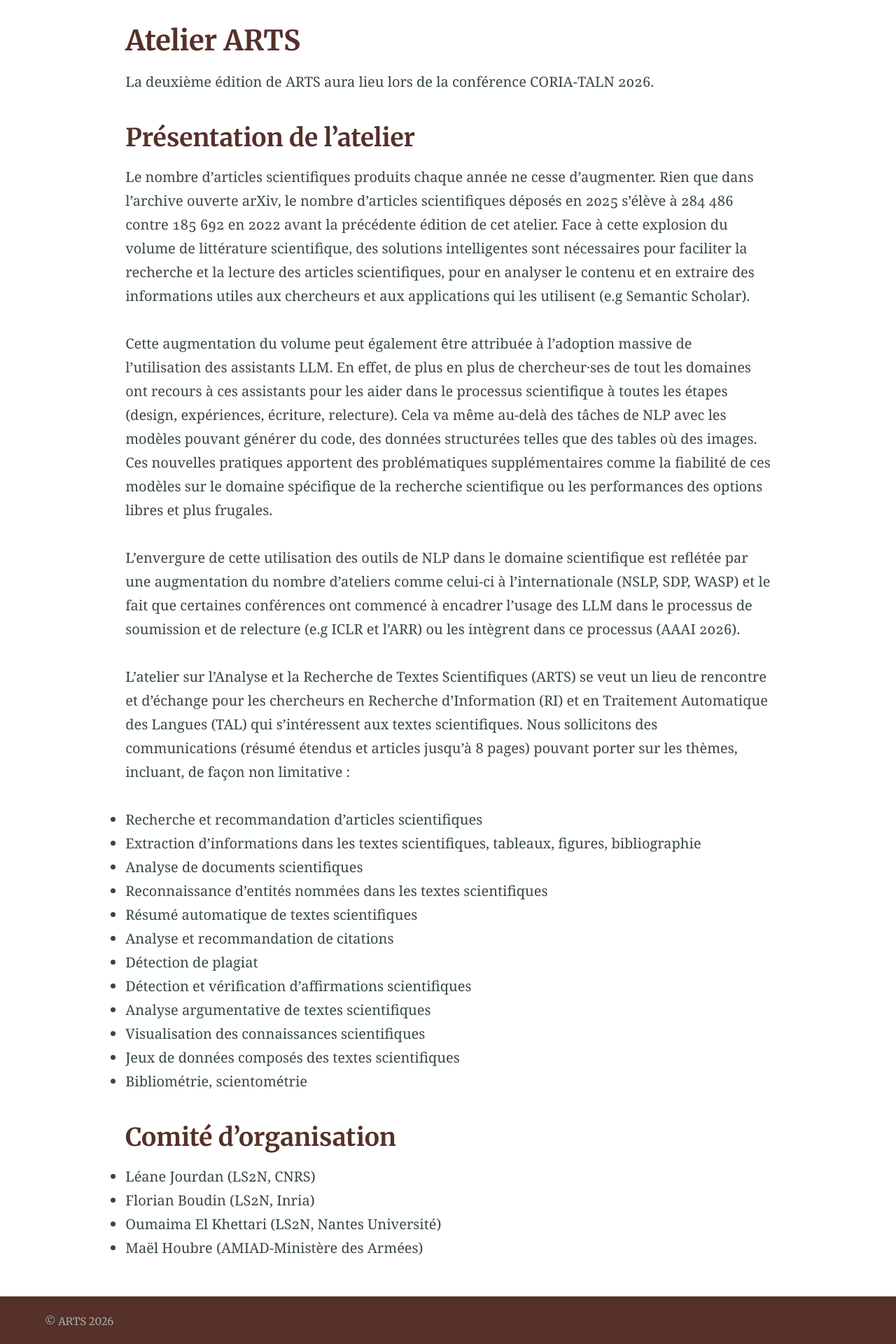
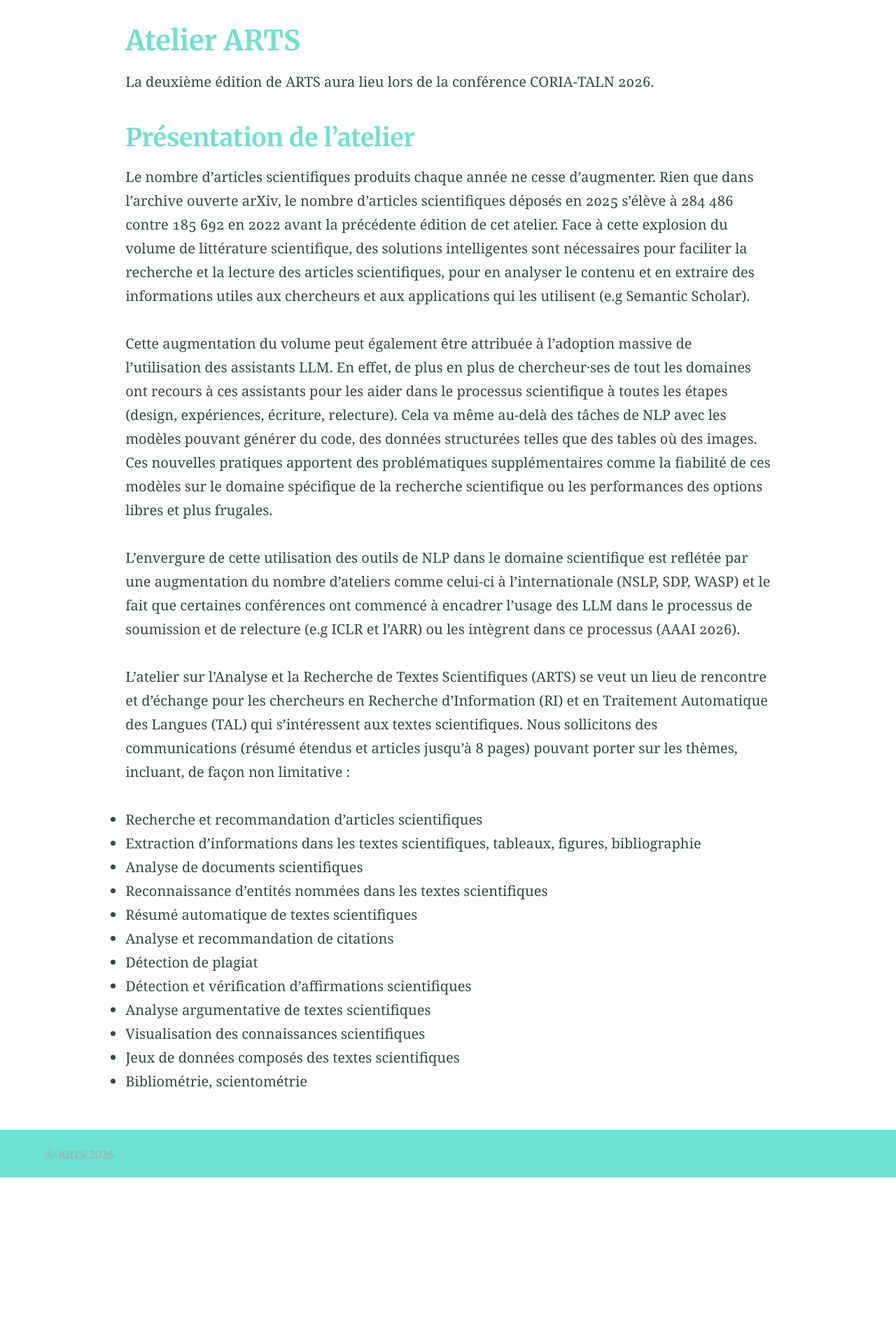
Before and after one commit to arts-workshop/arts-workshop.github.io, a Jekyll site: the page built from index.md, in a window 1280 px wide, cut to the strip 428-2348 px from the top of the page. Shown: the whole strip at 70% size. Built offline with Jekyll 4.4.1, drawn with Linux system fonts in a browser that asks for light colours; after the commit the page ends 2110 px from its top, so only the background shows below that.

Commit message:
cHANGE COLOR PALETTE

```diff
--- a/_sass/_settings.scss
+++ b/_sass/_settings.scss
@@ -5,9 +5,9 @@ $featureBackgroundColour: #f9fafa !default;
 $accentColour: #05bf85 !default;
 
 // Text colours
-$headingColour: #553129ff !default;
+$headingColour: #6DE1D2 !default;
 $bodyColour: #384743 !default;
-$linkColour: #6DE1D2 !default;
+$linkColour: #553129ff !default;
 $hoverColour: #F75A5A !default;
 $focusColour: #553129ff !default;
 $captionColour: #a8adac !default;
--- a/index.md
+++ b/index.md
@@ -32,10 +32,3 @@ L’atelier sur l’Analyse et la Recherche de Textes Scientifiques (ARTS) se ve
 - Visualisation des connaissances scientifiques
 - Jeux de données composés des textes scientifiques
 - Bibliométrie, scientométrie
-
-## Comité d'organisation
-
-- Léane Jourdan (LS2N, CNRS)
-- Florian Boudin (LS2N, Inria)
-- Oumaima El Khettari (LS2N, Nantes Université)
-- Maël Houbre (AMIAD-Ministère des Armées)
```
